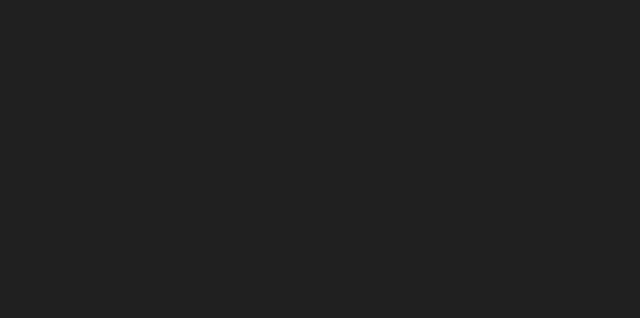
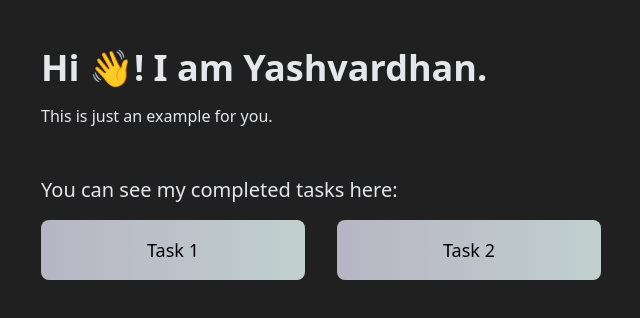
Before and after one commit to OWASP-STUDENT-CHAPTER/WebDev-Tasks, a React (Create React App) app in the folder client/: page /yashvardhan in a window 1280 px wide. Before the commit this address had no page. Shown: the top 318 px of the page, without its empty margins (23-663 px from the left). Built offline with nearby package versions, Linux system fonts and the light colour scheme.

Commit message:
Create example page
Signed-off-by: Yashvardhan Arora <yash22arora@gmail.com>

```diff
--- a/client/src/App.js
+++ b/client/src/App.js
@@ -1,11 +1,13 @@
 import { BrowserRouter, Routes, Route } from "react-router-dom";
 import Home from "./pages/Home";
+import Yashvardhan from "./pages/Yashvardhan";
 
 function App() {
   return (
     <BrowserRouter>
       <Routes>
         <Route path="/" element={<Home />} />
+        <Route path="yashvardhan" element={<Yashvardhan />} />
       </Routes>
     </BrowserRouter>
   );
--- a/client/src/components/common/Button.js
+++ b/client/src/components/common/Button.js
@@ -2,7 +2,7 @@ const Button = ({ children, onClick, className }) => {
   const bg = "bg-[#CAC9C9] from-[#6C65B133] to-[#8AF5ED27] bg-gradient-to-r";
   return (
     <>
-      <button className={`p-4 rounded-lg ${bg} ${className}`}>
+      <button className={`p-4 rounded-lg w-full ${bg} ${className}`}>
         {children}
       </button>
     </>
--- a/client/src/components/common/Links.js
+++ b/client/src/components/common/Links.js
@@ -6,47 +6,47 @@ const Links = () => {
     {
       id: 1,
       name: "Yashvardhan",
-      url: "yashvardhan/",
+      url: "yashvardhan",
     },
     {
       id: 2,
       name: "Yash",
-      url: "yash/",
+      url: "yash",
     },
     {
       id: 3,
       name: "Yashu",
-      url: "yashu/",
+      url: "yashu",
     },
     {
       id: 4,
       name: "Yashu Bhai",
-      url: "yashubhai/",
+      url: "yashubhai",
     },
     {
       id: 5,
       name: "Yashu Bhaiya",
-      url: "yashubhaiya/",
+      url: "yashubhaiya",
     },
     {
       id: 6,
       name: "Yashu Bhaiyya",
-      url: "yashubhaiyya/",
+      url: "yashubhaiyya",
     },
     {
       id: 7,
       name: "Yashu Bhaiyya Ji",
-      url: "yashubhaiyyaji/",
+      url: "yashubhaiyyaji",
     },
     {
       id: 8,
       name: "Yashu Bhaiyya Ji",
-      url: "yashubhaiyyaji/",
+      url: "yashubhaiyyaji",
     },
     {
       id: 9,
       name: "Yashu Bhaiyya Ji",
-      url: "yashubhaiyyaji/",
+      url: "yashubhaiyyaji",
     },
   ];
 
@@ -55,11 +55,9 @@ const Links = () => {
       <div className="mt-4 grid grid-cols-4 gap-8">
         {links.map((link) => {
           return (
-            <Button key={link.id}>
-              <Link to={link.url} className="w-full text-lg">
-                {link.name}
-              </Link>
-            </Button>
+            <Link to={link.url} className="w-full text-lg">
+              <Button key={link.id}>{link.name}</Button>
+            </Link>
           );
         })}
       </div>
--- a/client/src/pages/Home.js
+++ b/client/src/pages/Home.js
@@ -1,5 +1,7 @@
+import { Route, Routes } from "react-router-dom";
 import CurrentTask from "../components/common/CurrentTask";
 import Links from "../components/common/Links";
+import Yashvardhan from "./Yashvardhan";
 
 const Home = () => {
   return (
--- /dev/null
+++ b/client/src/pages/Yashvardhan.js
@@ -0,0 +1,44 @@
+import React from "react";
+import { Link } from "react-router-dom";
+import Button from "../components/common/Button";
+
+function Yashvardhan() {
+  const tasks = [
+    {
+      id: 1,
+      name: "Task 1",
+      url: "task1",
+    },
+    {
+      id: 2,
+      name: "Task 2",
+      url: "task2",
+    },
+  ];
+  return (
+    <div className="flex flex-col text-gray-200">
+      <div>
+        <h1 className="text-4xl py-4 font-semibold">
+          Hi 👋! I am Yashvardhan.
+        </h1>
+        <p className="text-base">This is just an example for you.</p>
+      </div>
+      <div className="my-12">
+        <h2 className="text-xl font-medium">
+          You can see my completed tasks here:
+        </h2>
+        <div className="mt-4 grid grid-cols-4 gap-8 text-black">
+          {tasks.map((task) => {
+            return (
+              <Link to={task.url} className="w-full text-lg">
+                <Button key={task.id}>{task.name}</Button>
+              </Link>
+            );
+          })}
+        </div>
+      </div>
+    </div>
+  );
+}
+
+export default Yashvardhan;
```
Also changed, not shown: client/src/components/yashvardhan/TaskItem.js (added).
